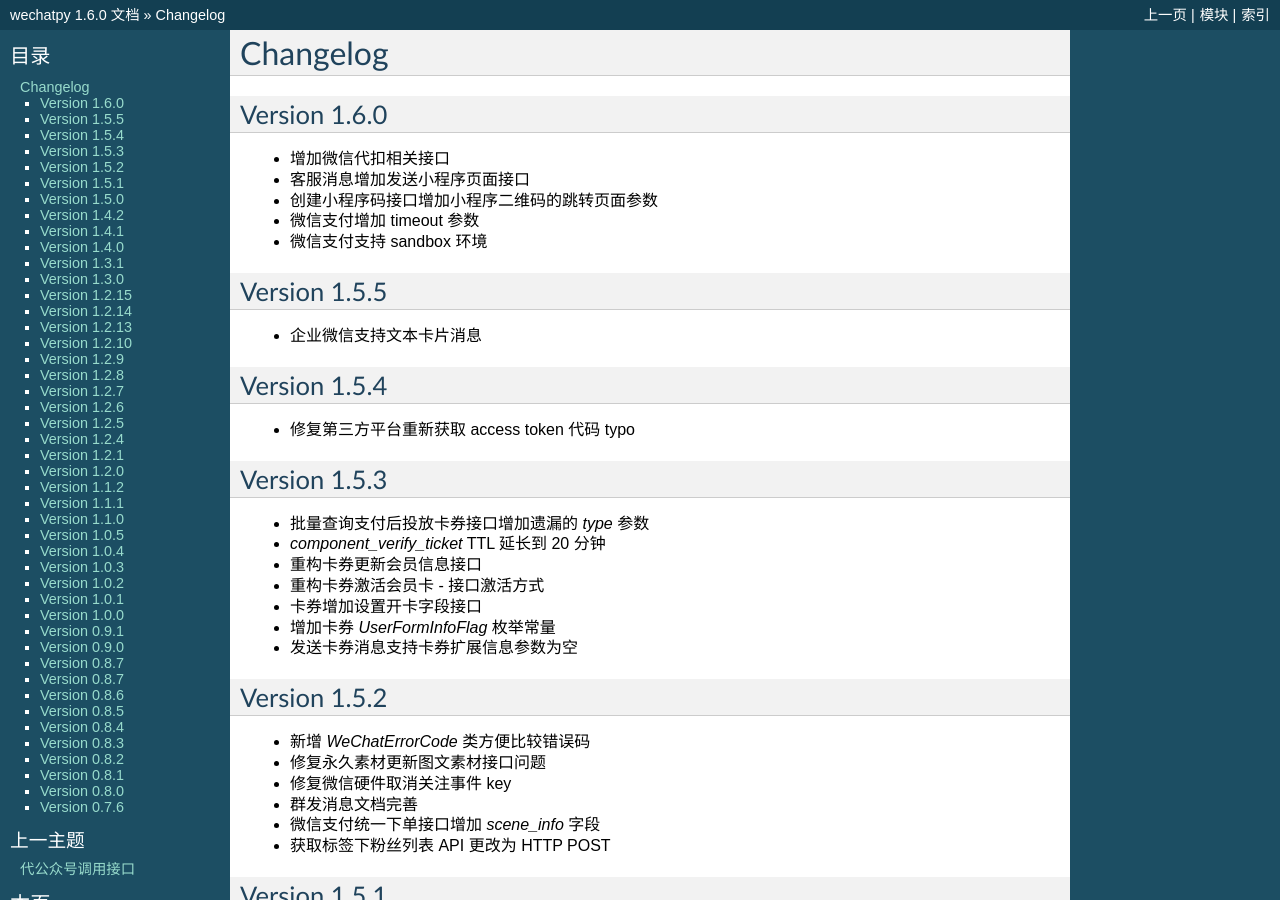
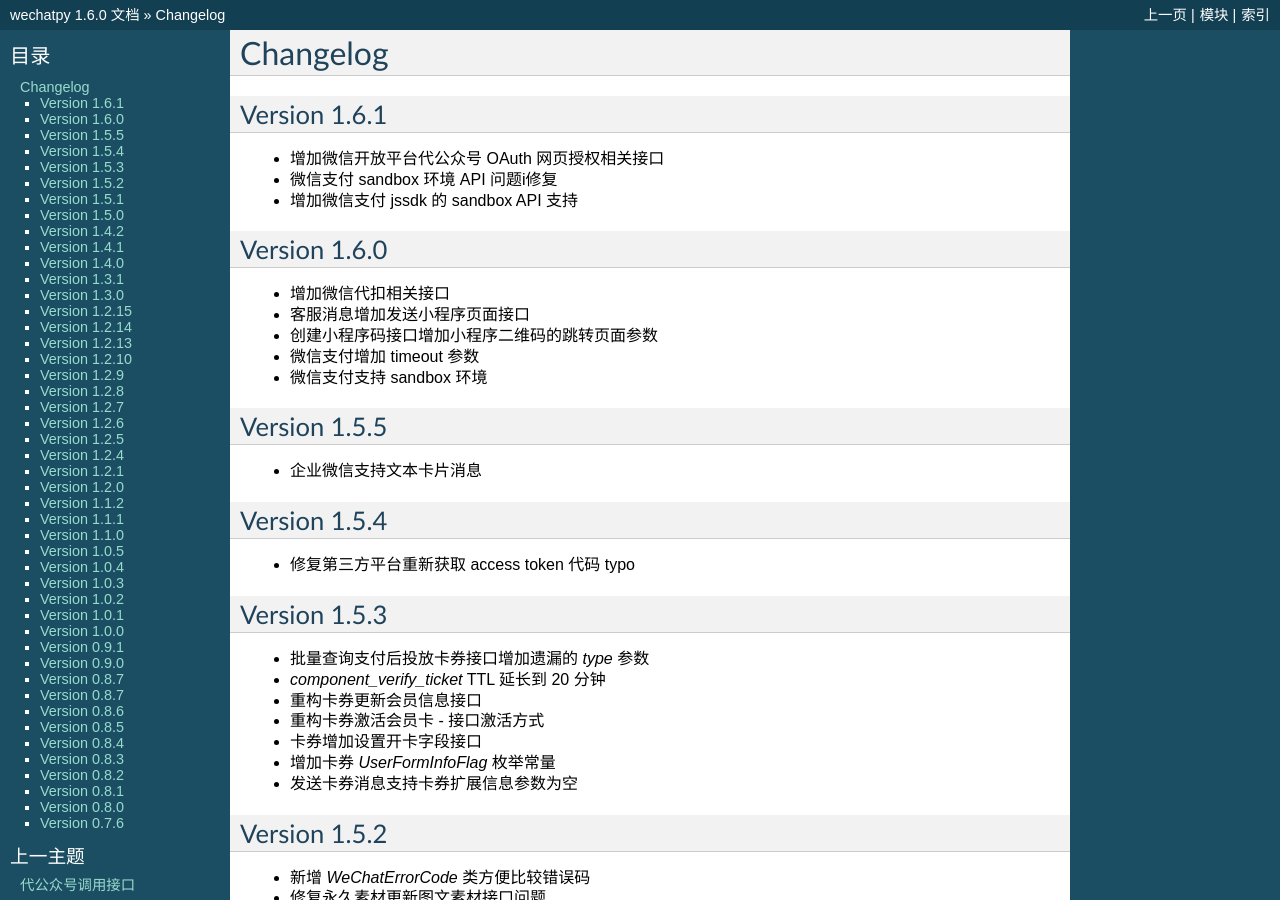
Before and after one commit to wechatpy/wechatpy, a Sphinx documentation site: the page built from docs/changelog.rst, in a window 1280 px wide and 900 px high. Built offline with Sphinx 7.4.7, drawn with Linux system fonts in a browser that asks for light colours.

Commit message:
Update changelog for v1.6.1

```diff
--- a/docs/changelog.rst
+++ b/docs/changelog.rst
@@ -1,5 +1,12 @@
 Changelog
 ================
+
+Version 1.6.1
+------------------
+
++ 增加微信开放平台代公众号 OAuth 网页授权相关接口
++ 微信支付 sandbox 环境 API 问题i修复
++ 增加微信支付 jssdk 的 sandbox API 支持
 
 Version 1.6.0
 ------------------
```
